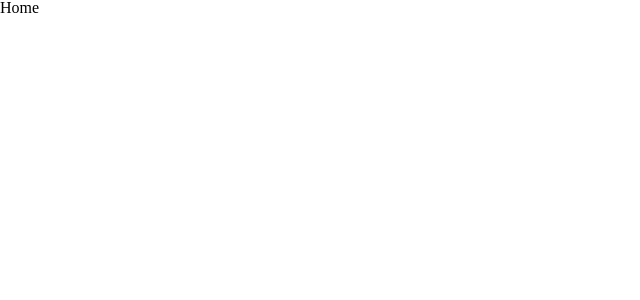
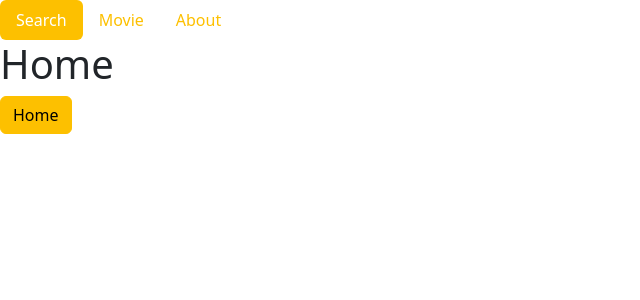
Before and after one commit to ljk4268/vue_practice, a Vue app in the folder vue3-movie-app/: page / in a window 1280 px wide. Shown: the top 300 px of the page, without its empty margins (0-640 px from the left). Built offline with nearby package versions, Linux system fonts and the light colour scheme.

Commit message:
Header-Nav 만들기

```diff
--- a/vue3-movie-app/package.json
+++ b/vue3-movie-app/package.json
@@ -41,6 +41,7 @@
     "webpack-dev-server": "^4.0.0-beta.0"
   },
   "dependencies": {
+    "bootstrap": "^5.2.3",
     "vue": "^3.0.7",
     "vue-router": "^4.1.6"
   }
--- a/vue3-movie-app/src/App.vue
+++ b/vue3-movie-app/src/App.vue
@@ -1,3 +1,19 @@
 <template>
+  <Header />
   <RouterView />
 </template>
+
+<script>
+import Header from './components/Header.vue'
+
+export default {
+  components: {
+    Header
+  }
+}
+</script>
+
+<style lang="scss">
+@import "~/scss/main.scss";
+
+</style>
--- /dev/null
+++ b/vue3-movie-app/src/components/Header.vue
@@ -0,0 +1,40 @@
+<template>
+  <header>
+    <div class="nav nav-pills">
+      <div
+        v-for="nav in navigations"
+        :key="nav.name"
+        class="nav-item">
+        <RouterLink
+          :to="nav.href"
+          active-class="active"
+          class="nav-link">
+          {{ nav.name }}
+        </RouterLink>
+      </div>
+    </div>
+  </header>
+</template>
+
+<script>
+export default {
+  data(){
+    return {
+      navigations: [
+        {
+          name: 'Search',
+          href: '/'
+        },
+        {
+          name: 'Movie',
+          href: '/movie'
+        },
+        {
+          name: 'About',
+          href: '/about'
+        },
+      ]
+    }
+  }
+}
+</script>
--- a/vue3-movie-app/src/routes/Home.vue
+++ b/vue3-movie-app/src/routes/Home.vue
@@ -1,5 +1,6 @@
 <template>
-  <h1>
+  <h1> Home </h1>
+  <div class="btn btn-primary">
     Home
-  </h1>
+  </div>
 </template>
--- /dev/null
+++ b/vue3-movie-app/src/routes/Movie.vue
@@ -0,0 +1,5 @@
+<template>
+  <h1>
+    Movie!
+  </h1>
+</template>
--- a/vue3-movie-app/src/routes/index.js
+++ b/vue3-movie-app/src/routes/index.js
@@ -1,5 +1,6 @@
 import { createRouter, createWebHashHistory } from 'vue-router'
 import Home from './Home'
+import Movie from './Movie'
 import About from './About'
 
 export default createRouter({
@@ -13,6 +14,10 @@ export default createRouter({
       path: '/',
       component: Home
     },
+    {
+      path: '/movie',
+      component: Movie
+    },
     // https://google.com/about
     {
       path: '/about',
--- a/vue3-movie-app/src/scss/main.scss
+++ b/vue3-movie-app/src/scss/main.scss
@@ -1,12 +1,11 @@
-$color--black: #000;
-$color--white: #fff;
+// Default variable overrides
+$primary: #FDC000;
 
-body {
-  background-color: $color--black;
-  h1 {
-    color: $color--white;
-    display: flex;
-    justify-content: center;
-    align-items: center;
-  }
-}
+// Required
+@import "../../node_modules/bootstrap/scss/functions";
+@import "../../node_modules/bootstrap/scss/variables";
+@import "../../node_modules/bootstrap/scss/maps";
+@import "../../node_modules/bootstrap/scss/mixins";
+@import "../../node_modules/bootstrap/scss/root";
+
+@import "../../node_modules/bootstrap/scss/bootstrap.scss";
```
Also changed, not shown: vue3-movie-app/src/components/HelloWorld.vue (deleted, +0 -29 lines), 1 other file (tests, documents, lock files or other folders).
